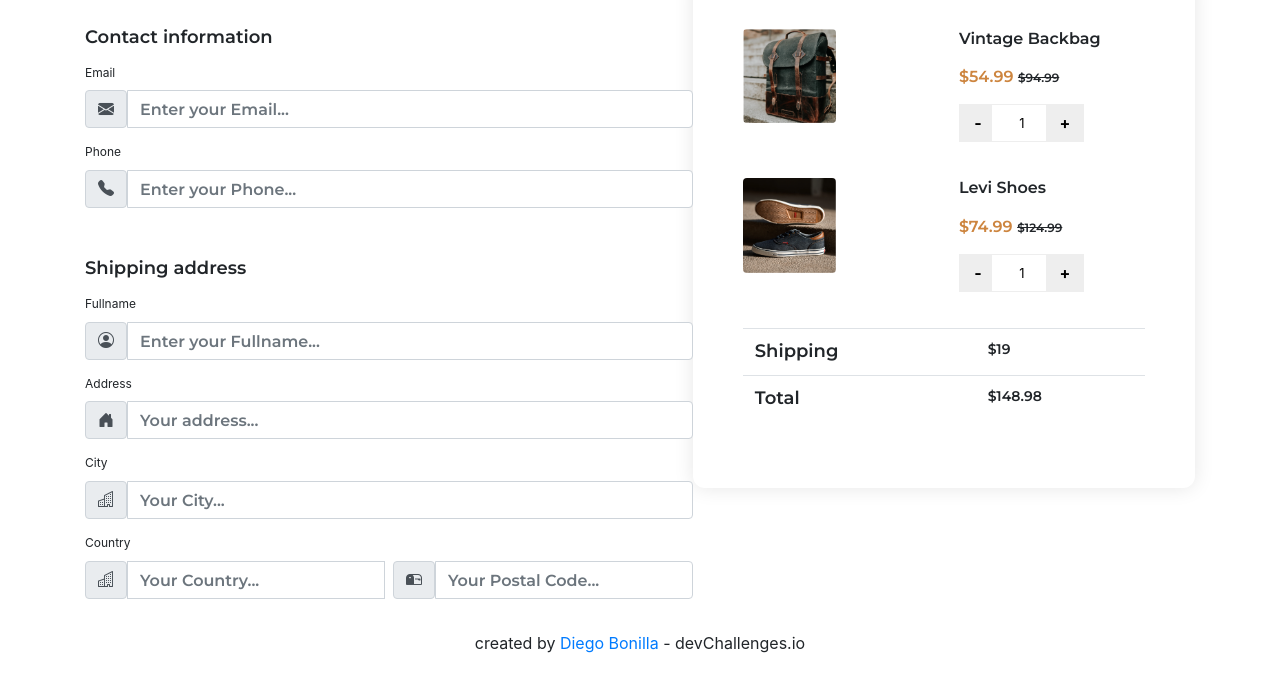
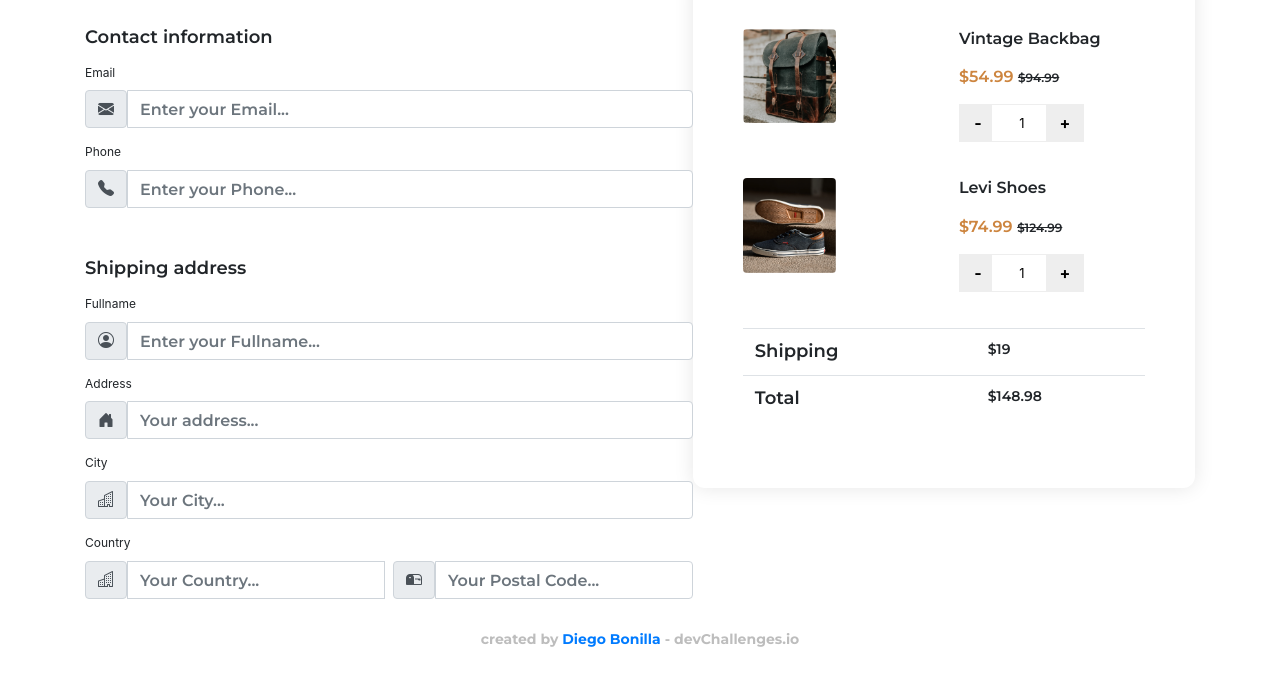
Before and after one commit to drbv27/CheckoutPageChallenge, a plain HTML site: page index.html in a window 1280 px wide. Shown: the part 65-756 px from the top of the page. Drawn offline with nearby package versions, Linux system fonts and the light colour scheme.

Commit message:
Adding footer styles

```diff
--- a/assets/styles/style.css
+++ b/assets/styles/style.css
@@ -122,6 +122,15 @@ input[type="number"] {
   -webkit-appearance: none;
 }
 
+footer {
+  font-family: 'Montserrat', sans-serif;
+  font-weight: 700;
+  font-style: normal;
+  font-size: 14px;
+  line-height: 17.07px;
+  color: #BDBDBD
+}
+
 @media screen and (max-width:900px){
   .titulo{
       font-size: 24px;
```
